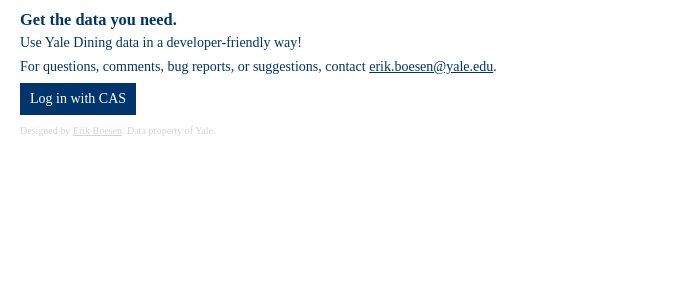
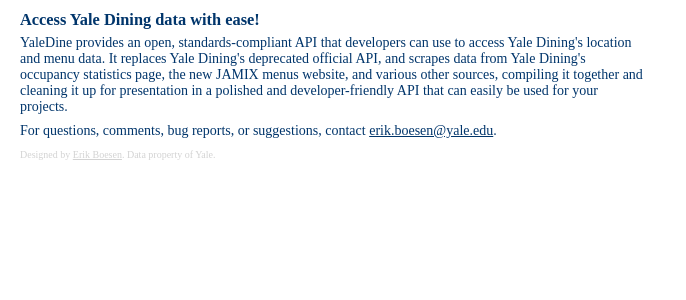
Before and after one commit to ErikBoesen/YaleDiningAPI, a Flask app: page / in a window 1280 px wide. Shown: the part 92-392 px from the top of the page, without its empty margins (0-686 px from the left). Run offline with Flask 2, Linux system fonts and the light colour scheme; some web fonts are replaced.

Commit message:
Revamp homepage text

```diff
--- a/app/templates/index.html
+++ b/app/templates/index.html
@@ -1,8 +1,7 @@
 {% extends "base.html" %}
 
 {% block content %}
-<h3>Get the data you need.</h3>
-<p>Use Yale Dining data in a developer-friendly way!</p>
+<h3>Access Yale Dining data with ease!</h3>
+<p>YaleDine provides an open, standards-compliant API that developers can use to access Yale Dining's location and menu data. It replaces Yale Dining's deprecated official API, and scrapes data from Yale Dining's occupancy statistics page, the new JAMIX menus website, and various other sources, compiling it together and cleaning it up for presentation in a polished and developer-friendly API that can easily be used for your projects.</p>
 <p>For questions, comments, bug reports, or suggestions, contact <a href="mailto:erik.boesen@yale.edu">erik.boesen@yale.edu</a>.</p>
-<a class="button" href="/login">Log in with CAS</a>
 {% endblock %}
```
